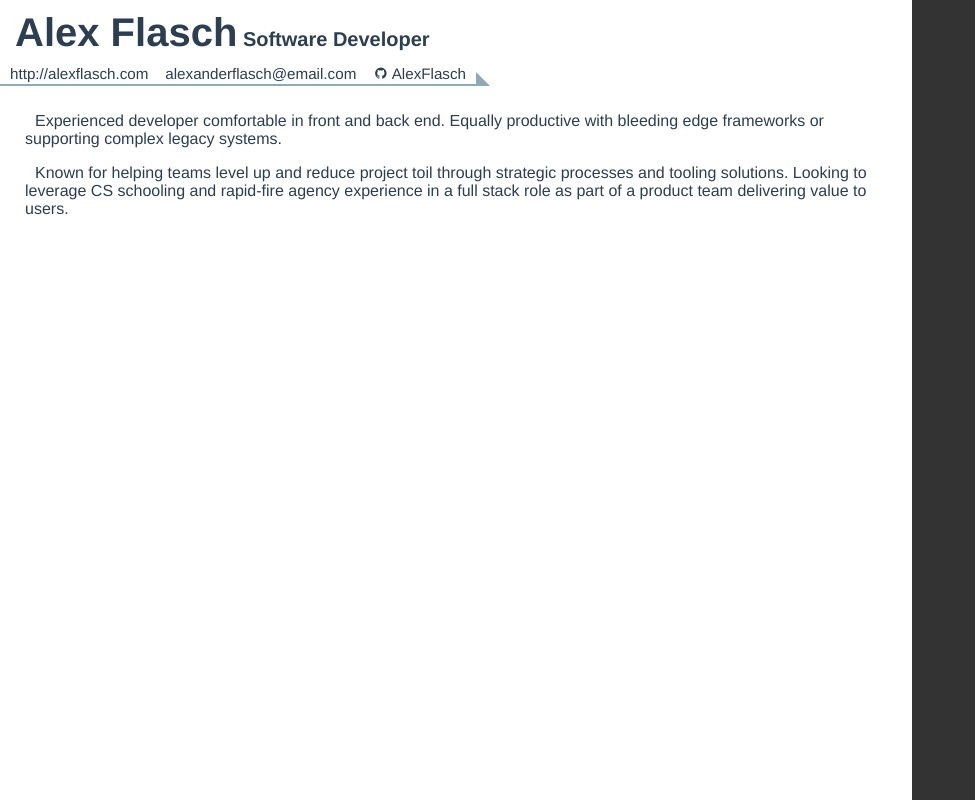
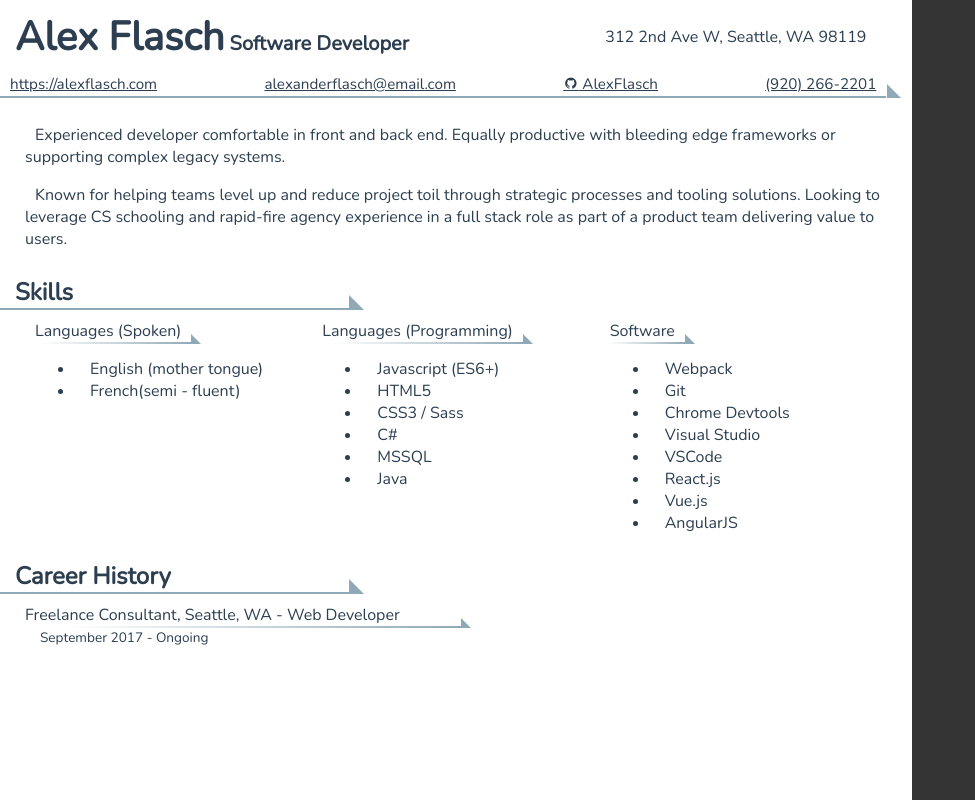
Before and after one commit to AlexFlasch/vue-resume, a Vue app: page / in a window 1280 px wide. Shown: the top 800 px of the page, without its empty margins (0-975 px from the left). Built offline with nearby package versions, Linux system fonts and the light colour scheme.

Commit message:
Added Skills, working on CareerHistory

```diff
--- a/public/index.html
+++ b/public/index.html
@@ -1,15 +1,22 @@
 <!DOCTYPE html>
 <html lang="en">
   <head>
-    <meta charset="utf-8">
-    <meta http-equiv="X-UA-Compatible" content="IE=edge">
-    <meta name="viewport" content="width=device-width,initial-scale=1.0">
-    <link rel="icon" href="<%= BASE_URL %>favicon.ico">
+    <meta charset="utf-8" />
+    <meta http-equiv="X-UA-Compatible" content="IE=edge" />
+    <meta name="viewport" content="width=device-width,initial-scale=1.0" />
+    <link rel="icon" href="<%= BASE_URL %>favicon.ico" />
+    <link
+      href="https://fonts.googleapis.com/css?family=Nunito"
+      rel="stylesheet"
+    />
     <title>resume</title>
   </head>
   <body>
     <noscript>
-      <strong>We're sorry but resume doesn't work properly without JavaScript enabled. Please enable it to continue.</strong>
+      <strong
+        >We're sorry but resume doesn't work properly without JavaScript
+        enabled. Please enable it to continue.</strong
+      >
     </noscript>
     <div id="app"></div>
     <!-- built files will be auto injected -->
--- a/src/App.vue
+++ b/src/App.vue
@@ -34,7 +34,7 @@ body {
 }
 
 #resume {
-  font-family: 'Avenir', Helvetica, Arial, sans-serif;
+  font-family: 'Nunito', 'Avenir', Helvetica, Arial, sans-serif;
   -webkit-font-smoothing: antialiased;
   -moz-osx-font-smoothing: grayscale;
   color: $text-color;
--- /dev/null
+++ b/src/components/CareerHistory.vue
@@ -0,0 +1,57 @@
+<template>
+  <section>
+    <h2>Career History</h2>
+    <div class="employers">
+      <div v-for="(employer, index) in info.experience" :key="index">
+        <p class="employer-info">
+          {{ employer.company }}, {{ employer.location }} -
+          {{ employer.position }}
+        </p>
+        <p class="timeperiod">{{ employer.timeperiod }}</p>
+      </div>
+    </div>
+  </section>
+</template>
+
+<script>
+import myInfo from '../my-info';
+
+export default {
+  name: 'CareerHistory',
+  data() {
+    return {
+      info: myInfo
+    };
+  }
+};
+</script>
+
+<style lang="scss" scoped>
+@import '../styles/_mixins.scss';
+
+h2 {
+  @include section-underline();
+}
+
+.employers {
+  padding: 10px 15px;
+  width: 50%;
+
+  p {
+    margin: 0;
+  }
+
+  & > * {
+    padding: 0 10px;
+  }
+}
+
+.employer-info {
+  @include subsection-underline();
+}
+
+.timeperiod {
+  font-size: 0.85em;
+  padding-left: 15px;
+}
+</style>
--- a/src/components/Header.vue
+++ b/src/components/Header.vue
@@ -1,20 +1,28 @@
 <template>
   <header>
-    <h1 class="name">{{ info.name.first }} {{ info.name.last }}</h1>
-    <span class="position">
-      {{ info.position }}
-    </span>
+    <div class="main-details">
+      <h1 class="name">{{ info.name.first }} {{ info.name.last }}</h1>
+      <span class="position">
+        {{ info.position }}
+      </span>
+      <span class="address">
+        {{ info.contact.address }}
+      </span>
+    </div>
     <div class="contact-details">
-      <span class="website">
+      <a class="website" :href="info.contact.website">
         {{ info.contact.website }}
-      </span>
-      <span class="email">
+      </a>
+      <a class="email" :href="`mailto:${info.contact.email}`">
         {{ info.contact.email }}
-      </span>
-      <span class="github">
+      </a>
+      <a class="github" :href="`https://github.com/${info.contact.github}`">
         <i class="la la-github"></i>
         {{ info.contact.github }}
-      </span>
+      </a>
+      <a class="phone" :href="`tel:${info.contact.phone}`">
+        {{ info.contact.phone }}
+      </a>
     </div>
   </header>
 </template>
@@ -33,12 +41,17 @@ export default {
 </script>
 
 <style lang="scss" scoped>
+@import '../styles/_base.scss';
 @import '../styles/_mixins.scss';
 @import '../assets/css/line-awesome.css';
 
 header {
   padding-top: 10px;
-  width: 50%;
+  max-width: 95%;
+}
+
+.main-details {
+  position: relative;
 }
 
 .name {
@@ -54,9 +67,17 @@ header {
   font-size: 1.25em;
 }
 
+.address {
+  position: absolute;
+  right: 0;
+  top: 50%;
+  transform: translateY(-50%);
+  text-align: right;
+}
+
 .contact-details {
   $font-size: 0.95em;
-  @include title-underline($font-size);
+  @include section-underline($font-size);
 
   display: flex;
   justify-content: space-between;
--- /dev/null
+++ b/src/components/Skills.vue
@@ -0,0 +1,63 @@
+<template>
+  <section>
+    <h2>
+      Skills
+    </h2>
+    <div class="skills">
+      <div v-for="(skill, index) in info.skills" :key="index">
+        <span>{{ skill.name }}</span>
+        <ul>
+          <li v-for="(point, index) in skill.points" :key="index">
+            {{ point }}
+          </li>
+        </ul>
+      </div>
+    </div>
+  </section>
+</template>
+
+<script>
+import myInfo from '../my-info';
+
+export default {
+  name: 'Skills',
+  data() {
+    return {
+      info: myInfo
+    };
+  }
+};
+</script>
+
+<style lang="scss" scoped>
+@import '../styles/_mixins.scss';
+
+h2 {
+  @include section-underline(15px);
+}
+
+.skills {
+  $number-of-subsections: 3;
+  display: flex;
+  justify-content: center;
+  align-items: flex-start;
+  padding: 10px 25px;
+
+  div {
+    width: calc(100% / #{$number-of-subsections});
+  }
+
+  span {
+    @include subsection-underline(10px);
+    padding: 0 10px;
+  }
+
+  ul {
+    margin-left: 10px;
+  }
+
+  li {
+    padding-left: 15px;
+  }
+}
+</style>
--- a/src/my-info.js
+++ b/src/my-info.js
@@ -10,6 +10,7 @@ export default {
   experience: [
     {
       company: 'Freelance Consultant',
+      location: 'Seattle, WA',
       position: 'Web Developer',
       timeperiod: 'September 2017 - Ongoing',
       description:
@@ -38,16 +39,31 @@ export default {
   skills: [
     {
       name: 'Languages (Spoken)',
-      description: 'English (mother tongue), French (semi-fluent)'
+      points: ['English (mother tongue)', 'French(semi - fluent)']
     },
     {
       name: 'Languages (Programming)',
-      description: 'Javascript (ES6+), HTML5, CSS3/Sass, C#, MSSQL, Java'
+      points: [
+        'Javascript (ES6+)',
+        'HTML5',
+        'CSS3 / Sass',
+        'C#',
+        'MSSQL',
+        'Java'
+      ]
     },
     {
       name: 'Software',
-      description:
-        'Webpack, Git, Chrome Devtools, Visual Studio, VSCode, React.js, Vue.js, AngularJS'
+      points: [
+        'Webpack',
+        'Git',
+        'Chrome Devtools',
+        'Visual Studio',
+        'VSCode',
+        'React.js',
+        'Vue.js',
+        'AngularJS'
+      ]
     }
   ],
   references: [
@@ -65,9 +81,10 @@ export default {
     }
   ],
   contact: {
+    address: '312 2nd Ave W, Seattle, WA 98119',
     email: 'alexanderflasch@email.com',
     phone: '(920) 266-2201',
-    website: 'http://alexflasch.com',
+    website: 'https://alexflasch.com',
     github: 'AlexFlasch'
   }
 };
--- a/src/pages/Page1.vue
+++ b/src/pages/Page1.vue
@@ -2,18 +2,24 @@
   <div>
     <Header />
     <About />
+    <Skills />
+    <CareerHistory />
   </div>
 </template>
 
 <script>
 import Header from '../components/Header';
 import About from '../components/About';
+import Skills from '../components/Skills';
+import CareerHistory from '../components/CareerHistory';
 
 export default {
   name: 'Page1',
   components: {
     Header,
-    About
+    About,
+    Skills,
+    CareerHistory
   }
 };
 </script>
--- /dev/null
+++ b/src/styles/_base.scss
@@ -0,0 +1,5 @@
+a,
+a:link {
+  font: inherit;
+  color: inherit;
+}
--- a/src/styles/_mixins.scss
+++ b/src/styles/_mixins.scss
@@ -1,9 +1,6 @@
 @import '_variables.scss';
 
-@mixin title-underline($size: 10px) {
-  position: relative;
-  border-bottom: 2px solid $accent-color;
-
+@mixin border-triangle($size, $color: $accent-color) {
   &:after {
     content: '';
     position: absolute;
@@ -16,3 +13,24 @@
     border-color: transparent transparent transparent #90a9b7;
   }
 }
+
+@mixin section-underline($size: 15px, $width: 35%, $color: $accent-color) {
+  position: relative;
+  width: $width;
+  padding: 0 15px;
+  margin: 0;
+  border-bottom: 2px solid $accent-color;
+
+  @include border-triangle($size, $color);
+}
+
+@mixin subsection-underline($size: 10px, $color: $accent-color) {
+  position: relative;
+  border-width: 0;
+  border-bottom-width: 2px;
+  border-style: solid;
+  border-image: linear-gradient(to right, transparent 10%, $color 100%) 1 100%;
+  border-image-slice: 1;
+
+  @include border-triangle($size, $color);
+}
```
